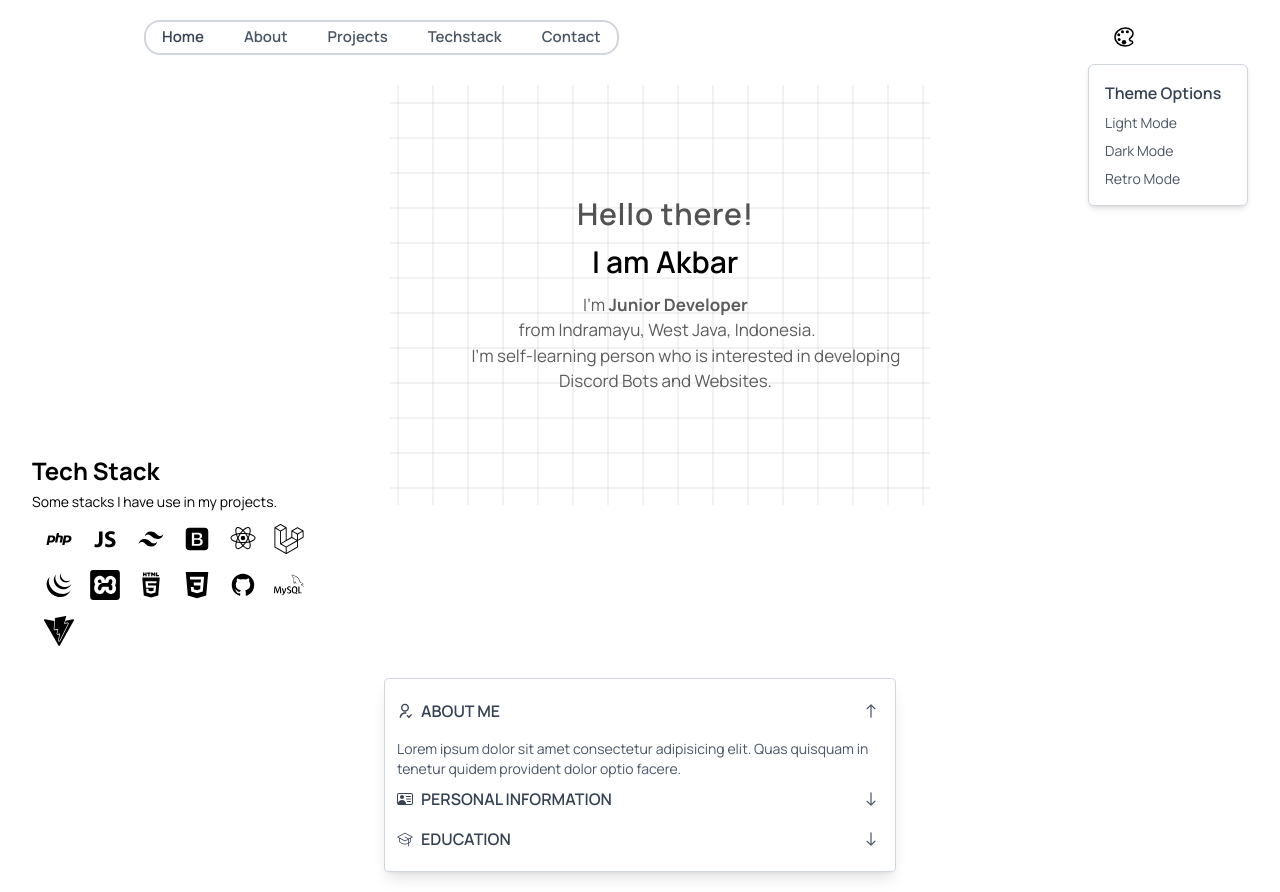
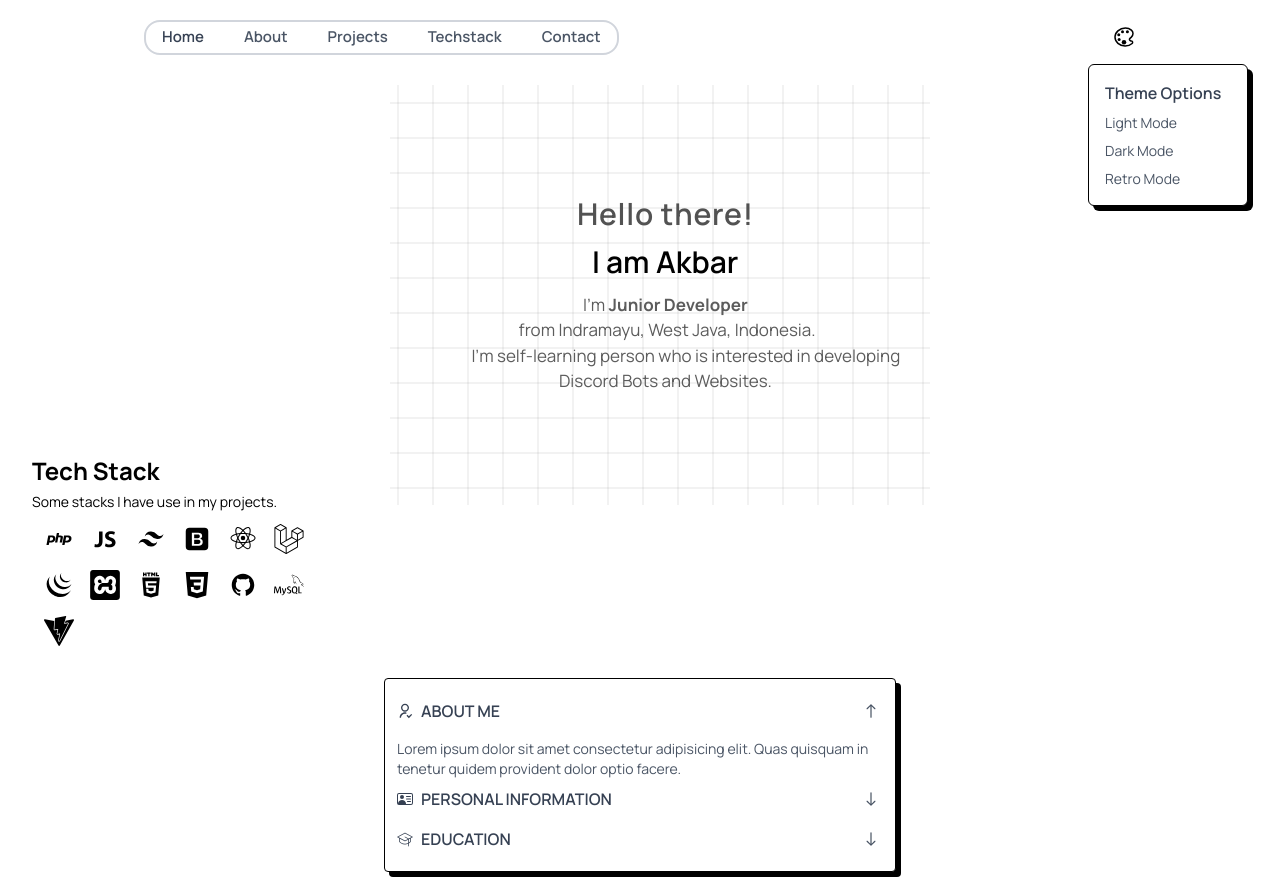
Before and after one commit to akbarryyan/porto-akbar, a React (Vite) app: page / in a window 1280 px wide. Both pictures are taken after a click on the icon 1124 px from the left and 37 px from the top of the page. Built offline with nearby package versions, Linux system fonts and the light colour scheme.

Commit message:
update box shadow all mode

```diff
--- a/src/components/About.jsx
+++ b/src/components/About.jsx
@@ -14,7 +14,10 @@ function About() {
 
   return (
     <div className="flex items-center justify-center">
-      <div className="w-full max-w-lg bg-white dark:bg-[#181818] retro:bg-[#E4D8B4] border border-gray-300 dark:border-gray-600 rounded shadow-lg py-3 transition-colors duration-300">
+      <div
+        className="w-full max-w-lg bg-white dark:bg-[#181818] retro:bg-[#E4D8B4] border rounded shadow-lg py-3 transition-colors duration-300"
+        style={{ boxShadow: "5px 5px" }}
+      >
         {[
           { id: "about", title: "About Me", icon: <RiUserFollowLine /> },
           {
--- a/src/components/Navbar.jsx
+++ b/src/components/Navbar.jsx
@@ -88,7 +88,8 @@ function Navbar() {
             animate={{ opacity: 1, x: 0 }}
             exit={{ opacity: 0, x: -30 }}
             transition={{ duration: 0.3, ease: "easeInOut" }}
-            className="absolute top-[60px] left-4 w-48 bg-white shadow-md flex flex-col items-start gap-3 py-4 px-4 rounded-md border border-gray-300 transition-all duration-300 dark:bg-[#181818] retro:bg-[#E4D8B4]"
+            className="absolute top-[60px] left-4 w-48 bg-white shadow-md flex flex-col items-start gap-3 py-4 px-4 rounded-md border transition-all duration-300 dark:bg-[#181818] retro:bg-[#E4D8B4]"
+            style={{ boxShadow: "5px 5px" }}
           >
             <li className="text-[15px] text-gray-700 dark:text-white retro:text-[#352f44] font-semibold cursor-pointer hover:underline">
               Home
@@ -117,7 +118,8 @@ function Navbar() {
             animate={{ opacity: 1, y: 0 }}
             exit={{ opacity: 0, y: -10 }}
             transition={{ duration: 0.3, ease: "easeInOut" }}
-            className="absolute right-4 top-16 w-40 bg-white shadow-md p-4 rounded-md border border-gray-300 dark:bg-[#181818] retro:bg-[#E4D8B4]"
+            className="absolute right-4 top-16 w-40 bg-white p-4 rounded-md border dark:bg-[#181818] retro:bg-[#E4D8B4]"
+            style={{ boxShadow: "5px 5px" }}
           >
             <p className="text-gray-700 dark:text-white retro:text-[#352f44] font-semibold">
               Theme Options
```
